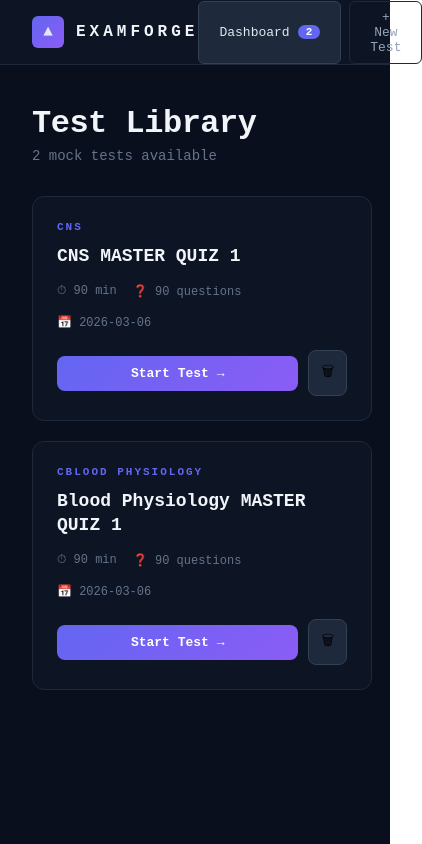
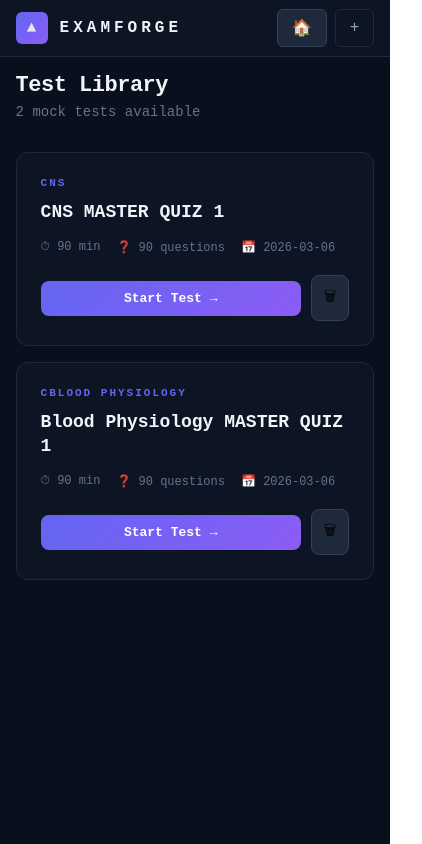
Before and after one commit to Anilroczz/Mock-Test-Application, a React (Create React App) app: page / in a window 390 px wide. Shown: the whole page, 422 px wide, since content can reach past the window. Built offline with nearby package versions, Linux system fonts and the light colour scheme.

Commit message:
made responsive for mobile and desktop screens

```diff
--- a/src/App.js
+++ b/src/App.js
@@ -2,6 +2,17 @@ import { useState, useEffect, useCallback } from "react";
 import CNSQuiz1 from "./quiz/CNSQuiz1";
 import BloodQuiz1 from "./quiz/BloodQuiz1";
 import './App.css';
+
+// ─── Responsive Hook ─────────────────────────────────────────────────────────
+function useIsMobile() {
+  const [isMobile, setIsMobile] = useState(() => window.innerWidth < 640);
+  useEffect(() => {
+    const handler = () => setIsMobile(window.innerWidth < 640);
+    window.addEventListener("resize", handler);
+    return () => window.removeEventListener("resize", handler);
+  }, []);
+  return isMobile;
+}
 
 // ─── Sample Data ────────────────────────────────────────────────────────────
 const SAMPLE_TESTS = [
@@ -43,6 +54,7 @@ const JSON_TEMPLATE = `{
 
 // ─── Navigation ──────────────────────────────────────────────────────────────
 function Nav({ page, setPage, testsCount }) {
+  const isMobile = useIsMobile();
   return (
     <nav style={styles.nav}>
       <div style={styles.navBrand} onClick={() => setPage("dashboard")}>
@@ -51,17 +63,17 @@ function Nav({ page, setPage, testsCount }) {
       </div>
       <div style={styles.navLinks}>
         <button
-          style={{ ...styles.navBtn, ...(page === "dashboard" ? styles.navBtnActive : {}) }}
+          style={{ ...styles.navBtn, ...(page === "dashboard" ? styles.navBtnActive : {}), ...(isMobile ? styles.navBtnMobile : {}) }}
           onClick={() => setPage("dashboard")}
         >
-          Dashboard
-          <span style={styles.navBadge}>{testsCount}</span>
+          {isMobile ? "🏠" : "Dashboard"}
+          {!isMobile && <span style={styles.navBadge}>{testsCount}</span>}
         </button>
         <button
-          style={{ ...styles.navBtn, ...(page === "create" ? styles.navBtnActive : {}) }}
+          style={{ ...styles.navBtn, ...(page === "create" ? styles.navBtnActive : {}), ...(isMobile ? styles.navBtnMobile : {}) }}
           onClick={() => setPage("create")}
         >
-          + New Test
+          {isMobile ? "+" : "+ New Test"}
         </button>
       </div>
     </nav>
@@ -128,6 +140,8 @@ function CreateTest({ onCreate }) {
   const [json, setJson] = useState(JSON_TEMPLATE);
   const [error, setError] = useState("");
   const [success, setSuccess] = useState(false);
+  const [showSchema, setShowSchema] = useState(false);
+  const isMobile = useIsMobile();
 
   function handleSubmit() {
     setError("");
@@ -164,28 +178,47 @@ function CreateTest({ onCreate }) {
 
   return (
     <div style={styles.page}>
-      <h1 style={styles.dashTitle}>Create New Test</h1>
+      <h1 style={{ ...styles.dashTitle, ...(isMobile ? { fontSize: "22px" } : {}) }}>Create New Test</h1>
       <p style={styles.dashSub}>Paste your test JSON below — follow the template structure</p>
 
-      <div style={styles.createLayout}>
+      <div style={{ ...styles.createLayout, ...(isMobile ? styles.createLayoutMobile : {}) }}>
         <div style={styles.editorPanel}>
           <div style={styles.editorHeader}>
             <span style={styles.editorLabel}>JSON Input</span>
-            <button style={styles.resetBtn} onClick={() => setJson(JSON_TEMPLATE)}>Reset Template</button>
+            <div style={{ display: "flex", gap: "8px" }}>
+              {isMobile && (
+                <button style={styles.resetBtn} onClick={() => setShowSchema(s => !s)}>
+                  {showSchema ? "Hide Schema" : "View Schema"}
+                </button>
+              )}
+              <button style={styles.resetBtn} onClick={() => setJson(JSON_TEMPLATE)}>Reset</button>
             </div>
+          </div>
+          {isMobile && showSchema && (
+            <SchemaReference />
+          )}
           <textarea
-            style={styles.textarea}
+            style={{ ...styles.textarea, ...(isMobile ? { minHeight: "320px", fontSize: "12px", padding: "14px" } : {}) }}
             value={json}
             onChange={e => setJson(e.target.value)}
             spellCheck={false}
           />
           {error && <div style={styles.errorBox}>⚠ {error}</div>}
           {success && <div style={styles.successBox}>✓ Test created successfully!</div>}
-          <button style={styles.createBtn} onClick={handleSubmit}>
+          <button style={{ ...styles.createBtn, ...(isMobile ? { width: "100%" } : {}) }} onClick={handleSubmit}>
             Create Test ↗
           </button>
         </div>
 
+        {!isMobile && <SchemaReference />}
+      </div>
+    </div>
+  );
+}
+
+// ─── Schema Reference (shared) ───────────────────────────────────────────────
+function SchemaReference() {
+  return (
     <div style={styles.schemaPanel}>
       <h3 style={styles.schemaTitle}>Schema Reference</h3>
       {[
@@ -209,8 +242,6 @@ function CreateTest({ onCreate }) {
         </div>
       ))}
     </div>
-      </div>
-    </div>
   );
 }
 
@@ -221,6 +252,8 @@ function TestInterface({ test, onFinish, onBack }) {
   const [timeLeft, setTimeLeft] = useState(test.duration);
   const [submitted, setSubmitted] = useState(false);
   const [flagged, setFlagged] = useState(new Set());
+  const [showQNav, setShowQNav] = useState(false);
+  const isMobile = useIsMobile();
 
   const handleSubmit = useCallback(() => setSubmitted(true), []);
 
@@ -253,16 +286,25 @@ function TestInterface({ test, onFinish, onBack }) {
   return (
     <div style={styles.testWrap}>
       {/* Timer Bar */}
-      <div style={styles.timerBar}>
+      <div style={{ ...styles.timerBar, ...(isMobile ? styles.timerBarMobile : {}) }}>
         <div style={styles.timerLeft}>
-          <span style={styles.testTitleSmall}>{test.title}</span>
+          <span style={{ ...styles.testTitleSmall, ...(isMobile ? { display: "none" } : {}) }}>{test.title}</span>
+          {isMobile && (
+            <button style={styles.qNavToggleBtn} onClick={() => setShowQNav(s => !s)}>
+              ☰ {answered}/{totalQ}
+            </button>
+          )}
         </div>
-        <div style={{ ...styles.timerDisplay, ...(timerDanger ? styles.timerDanger : {}) }}>
+        <div style={{ ...styles.timerDisplay, ...(timerDanger ? styles.timerDanger : {}), ...(isMobile ? styles.timerDisplayMobile : {}) }}>
           <span style={styles.timerIcon}>⏱</span>
-          <span style={styles.timerText}>{formatTime(timeLeft)}</span>
+          <span style={{ ...styles.timerText, ...(isMobile ? { fontSize: "16px" } : {}) }}>{formatTime(timeLeft)}</span>
         </div>
         <div style={styles.timerRight}>
+          {isMobile ? (
+            <button style={styles.submitTopBtn} onClick={handleSubmit}>Submit</button>
+          ) : (
             <span style={styles.timerProgress}>{answered}/{totalQ} answered</span>
+          )}
         </div>
       </div>
 
@@ -275,13 +317,50 @@ function TestInterface({ test, onFinish, onBack }) {
         }} />
       </div>
 
-      <div style={styles.testBody}>
-        {/* Question Nav Sidebar */}
+      {/* Mobile: Q Nav Drawer */}
+      {isMobile && showQNav && (
+        <div style={styles.mobileQNav}>
+          <div style={styles.mobileQNavHeader}>
+            <span style={styles.sidebarLabel}>Questions</span>
+            <button style={styles.closeDrawerBtn} onClick={() => setShowQNav(false)}>✕</button>
+          </div>
+          <div style={styles.qGrid}>
+            {test.questions.map((_, i) => {
+              const isAnswered = answers[i] !== undefined && answers[i] !== null;
+              const isCurrent = i === current;
+              const isFlagged = flagged.has(i);
+              return (
+                <button
+                  key={i}
+                  style={{
+                    ...styles.qDot,
+                    ...(isCurrent ? styles.qDotCurrent : {}),
+                    ...(isAnswered && !isCurrent ? styles.qDotAnswered : {}),
+                    ...(isFlagged ? styles.qDotFlagged : {})
+                  }}
+                  onClick={() => { setCurrent(i); setShowQNav(false); }}
+                >
+                  {i + 1}
+                </button>
+              );
+            })}
+          </div>
+          <div style={styles.sidebarLegend}>
+            <span style={styles.legendItem}><span style={{ ...styles.legendDot, background: "#6366f1" }} /> Current</span>
+            <span style={styles.legendItem}><span style={{ ...styles.legendDot, background: "#4ade80" }} /> Answered</span>
+            <span style={styles.legendItem}><span style={{ ...styles.legendDot, background: "#facc15" }} /> Flagged</span>
+          </div>
+        </div>
+      )}
+
+      <div style={{ ...styles.testBody, ...(isMobile ? { flexDirection: "column" } : {}) }}>
+        {/* Desktop Sidebar */}
+        {!isMobile && (
           <div style={styles.sidebar}>
             <p style={styles.sidebarLabel}>Questions</p>
             <div style={styles.qGrid}>
               {test.questions.map((_, i) => {
-              const isAnswered = answers[i] !== undefined;
+                const isAnswered = answers[i] !== undefined && answers[i] !== null;
                 const isCurrent = i === current;
                 const isFlagged = flagged.has(i);
                 return (
@@ -309,9 +388,10 @@ function TestInterface({ test, onFinish, onBack }) {
               Submit Test
             </button>
           </div>
+        )}
 
         {/* Question Area */}
-        <div style={styles.questionArea}>
+        <div style={{ ...styles.questionArea, ...(isMobile ? styles.questionAreaMobile : {}) }}>
           <div style={styles.questionMeta}>
             <span style={styles.questionNum}>Question {current + 1} of {totalQ}</span>
             <button
@@ -324,11 +404,12 @@ function TestInterface({ test, onFinish, onBack }) {
                 });
               }}
             >
-              {flagged.has(current) ? "🚩 Flagged" : "⚐ Flag"}
+              {flagged.has(current) ? "🚩" : "⚐"}
+              {!isMobile && (flagged.has(current) ? " Flagged" : " Flag")}
             </button>
           </div>
 
-          <h2 style={styles.questionText}>{q.question}</h2>
+          <h2 style={{ ...styles.questionText, ...(isMobile ? styles.questionTextMobile : {}) }}>{q.question}</h2>
 
           <div style={styles.optionsList}>
             {q.options.map((opt, oi) => {
@@ -336,31 +417,32 @@ function TestInterface({ test, onFinish, onBack }) {
               return (
                 <button
                   key={oi}
-                  style={{ ...styles.optionBtn, ...(selected ? styles.optionBtnSelected : {}) }}
-                  onClick={() =>setAnswers(prev => ({...prev, [current]: prev[current] === opt ? null : opt}))}
+                  style={{ ...styles.optionBtn, ...(selected ? styles.optionBtnSelected : {}), ...(isMobile ? styles.optionBtnMobile : {}) }}
+                  onClick={() => setAnswers(prev => ({ ...prev, [current]: prev[current] === opt ? null : opt }))}
                 >
                   <span style={{ ...styles.optionLabel, ...(selected ? styles.optionLabelSelected : {}) }}>
                     {String.fromCharCode(65 + oi)}
                   </span>
-                  <span style={styles.optionText}>{opt}</span>
+                  <span style={{ ...styles.optionText, ...(isMobile ? { fontSize: "14px" } : {}) }}>{opt}</span>
                 </button>
               );
             })}
           </div>
 
-          <div style={styles.navBtns}>
+          <div style={{ ...styles.navBtns, ...(isMobile ? styles.navBtnsMobile : {}) }}>
             <button
-              style={{ ...styles.navTestBtn, ...(current === 0 ? styles.navTestBtnDisabled : {}) }}
+              style={{ ...styles.navTestBtn, ...(current === 0 ? styles.navTestBtnDisabled : {}), ...(isMobile ? { flex: 1 } : {}) }}
               onClick={() => setCurrent(p => Math.max(0, p - 1))}
               disabled={current === 0}
             >
-              ← Previous
+              ← Prev
             </button>
 
             <button
               style={{
                 ...styles.navTestBtnPrimary,
-                ...(current === totalQ - 1 ? styles.navTestBtnDisabled : {})
+                ...(current === totalQ - 1 ? styles.navTestBtnDisabled : {}),
+                ...(isMobile ? { flex: 1 } : {})
               }}
               onClick={() => setCurrent(p => Math.min(totalQ - 1, p + 1))}
               disabled={current === totalQ - 1}
@@ -368,6 +450,13 @@ function TestInterface({ test, onFinish, onBack }) {
               Next →
             </button>
           </div>
+
+          {/* Mobile Submit */}
+          {/* {isMobile && (
+            <button style={{ ...styles.submitSideBtn, marginTop: "12px", width: "100%" }} onClick={handleSubmit}>
+              Submit Test
+            </button>
+          )} */}
         </div>
       </div>
     </div>
@@ -377,6 +466,7 @@ function TestInterface({ test, onFinish, onBack }) {
 // ─── Results ──────────────────────────────────────────────────────────────────
 function Results({ test, answers, timeTaken, onBack }) {
   const [expandedIdx, setExpandedIdx] = useState(null);
+  const isMobile = useIsMobile();
 
   let correctquetions = 0;
   let wrongquestions = 0;
@@ -409,10 +499,10 @@ function Results({ test, answers, timeTaken, onBack }) {
   const passed = pct >= 60;
 
   return (
-    <div style={styles.resultsWrap}>
-      <div style={styles.resultsSummary}>
+    <div style={{ ...styles.resultsWrap, ...(isMobile ? styles.resultsWrapMobile : {}) }}>
+      <div style={{ ...styles.resultsSummary, ...(isMobile ? styles.resultsSummaryMobile : {}) }}>
         <div style={styles.scoreCircleWrap}>
-          <svg width="140" height="140" viewBox="0 0 140 140">
+          <svg width={isMobile ? "100" : "140"} height={isMobile ? "100" : "140"} viewBox="0 0 140 140">
             <circle cx="70" cy="70" r="58" fill="none" stroke="#1e293b" strokeWidth="10" />
             <circle
               cx="70" cy="70" r="58"
@@ -427,22 +517,20 @@ function Results({ test, answers, timeTaken, onBack }) {
             />
           </svg>
           <div style={styles.scoreInner}>
-            <span style={{ ...styles.scoreNum, color: passed ? "#4ade80" : "#f87171" }}>{score}/{total}</span>
-          {/**  <span style={styles.scoreLabel}>{score}/{total}</span> */}
+            <span style={{ ...styles.scoreNum, color: passed ? "#4ade80" : "#f87171", ...(isMobile ? { fontSize: "20px" } : {}) }}>{score}/{total}</span>
           </div>
         </div>
 
         <div style={styles.summaryInfo}>
-          <h1 style={styles.resultsTitle}>{passed ? "Well done! 🎉" : "Keep practicing 💪"}</h1>
+          <h1 style={{ ...styles.resultsTitle, ...(isMobile ? { fontSize: "20px" } : {}) }}>{passed ? "Well done! 🎉" : "Keep practicing 💪"}</h1>
           <p style={styles.resultsSub}>{test.title}</p>
-          <div style={styles.summaryStats}>
-            <StatBox label="Correct" value={correctquetions} color="#4ade80" />
-            <StatBox label="Incorrect" value={wrongquestions} color="#f87171" />
-            <StatBox label="Unanswered" value={unansweredquestions} color="#c9d0ccff" />
-            <StatBox label="Time Taken" value={formatTime(timeTaken)} color="#6366f1" />
-            {/** <StatBox label="Score" value={`${pct}%`} color={passed ? "#4ade80" : "#f87171"} /> */}
+          <div style={{ ...styles.summaryStats, ...(isMobile ? styles.summaryStatsMobile : {}) }}>
+            <StatBox label="Correct" value={correctquetions} color="#4ade80" isMobile={isMobile} />
+            <StatBox label="Incorrect" value={wrongquestions} color="#f87171" isMobile={isMobile} />
+            <StatBox label="Unanswered" value={unansweredquestions} color="#c9d0ccff" isMobile={isMobile} />
+            <StatBox label="Time Taken" value={formatTime(timeTaken)} color="#6366f1" isMobile={isMobile} />
           </div>
-          <button style={styles.backBtn} onClick={onBack}>← Back to Dashboard</button>
+          <button style={{ ...styles.backBtn, ...(isMobile ? { width: "100%" } : {}) }} onClick={onBack}>← Back to Dashboard</button>
         </div>
       </div>
 
@@ -460,7 +548,7 @@ function Results({ test, answers, timeTaken, onBack }) {
                     {correct ? "✓" : "✗"}
                   </span>
                   <span style={styles.reviewQNum}>Q{i + 1}</span>
-                  <span style={styles.reviewQText}>{q.question}</span>
+                  <span style={{ ...styles.reviewQText, ...(isMobile ? { fontSize: "13px" } : {}) }}>{q.question}</span>
                 </div>
                 <span style={styles.reviewExpand}>{expanded ? "▲" : "▼"}</span>
               </div>
@@ -474,13 +562,14 @@ function Results({ test, answers, timeTaken, onBack }) {
                       return (
                         <div key={oi} style={{
                           ...styles.reviewOpt,
+                          ...(isMobile ? styles.reviewOptMobile : {}),
                           background: isCorrect ? "#4ade8018" : isUser && !correct ? "#f8717118" : "transparent",
                           borderColor: isCorrect ? "#4ade80" : isUser && !correct ? "#f87171" : "#334155"
                         }}>
                           <span style={styles.reviewOptLabel}>{String.fromCharCode(65 + oi)}</span>
-                          <span>{opt}</span>
-                          {isCorrect && <span style={styles.correctTag}>✓ Correct</span>}
-                          {isUser && !correct && <span style={styles.wrongTag}>✗ Your answer</span>}
+                          <span style={{ flex: 1 }}>{opt}</span>
+                          {isCorrect && <span style={{ ...styles.correctTag, flexShrink: 0 }}>✓</span>}
+                          {isUser && !correct && <span style={{ ...styles.wrongTag, flexShrink: 0 }}>✗</span>}
                         </div>
                       );
                     })}
@@ -501,11 +590,11 @@ function Results({ test, answers, timeTaken, onBack }) {
   );
 }
 
-function StatBox({ label, value, color }) {
+function StatBox({ label, value, color, isMobile }) {
   return (
-    <div style={styles.statBox}>
-      <span style={{ ...styles.statValue, color }}>{value}</span>
-      <span style={styles.statLabel}>{label}</span>
+    <div style={{ ...styles.statBox, ...(isMobile ? styles.statBoxMobile : {}) }}>
+      <span style={{ ...styles.statValue, color, ...(isMobile ? { fontSize: "16px" } : {}) }}>{value}</span>
+      <span style={{ ...styles.statLabel, ...(isMobile ? { fontSize: "10px" } : {}) }}>{label}</span>
     </div>
   );
 }
@@ -572,7 +661,7 @@ const styles = {
   // NAV
   nav: {
     display: "flex", alignItems: "center", justifyContent: "space-between",
-    padding: "0 32px", height: "64px",
+    padding: "0 clamp(12px, 4vw, 32px)", height: "56px",
     background: "#0d1424", borderBottom: "1px solid #1e293b",
     position: "sticky", top: 0, zIndex: 100
   },
@@ -596,13 +685,13 @@ const styles = {
     padding: "1px 8px", fontSize: "11px", fontWeight: "bold"
   },
   // MAIN
-  main: { maxWidth: "1200px", margin: "0 auto", padding: "40px 32px" },
+  main: { maxWidth: "1200px", margin: "0 auto", padding: "clamp(16px, 4vw, 40px) clamp(12px, 4vw, 32px)" },
   page: {},
   // DASHBOARD
   dashHeader: { marginBottom: "32px" },
-  dashTitle: { fontSize: "32px", fontWeight: "700", color: "#f1f5f9", margin: 0, letterSpacing: "-0.5px" },
+  dashTitle: { fontSize: "clamp(22px, 5vw, 32px)", fontWeight: "700", color: "#f1f5f9", margin: 0, letterSpacing: "-0.5px" },
   dashSub: { color: "#64748b", marginTop: "6px", fontSize: "14px" },
-  cardGrid: { display: "grid", gridTemplateColumns: "repeat(auto-fill, minmax(340px, 1fr))", gap: "20px" },
+  cardGrid: { display: "grid", gridTemplateColumns: "repeat(auto-fill, minmax(min(100%, 340px), 1fr))", gap: "16px" },
   card: {
     background: "#0d1424", border: "1px solid #1e293b", borderRadius: "12px",
     padding: "24px", transition: "all 0.2s", cursor: "default"
@@ -813,5 +902,39 @@ const styles = {
     borderRadius: "8px", padding: "16px"
   },
   explanationLabel: { fontSize: "12px", fontWeight: "700", color: "#6366f1", letterSpacing: "1px", display: "block", marginBottom: "8px" },
-  explanationText: { fontSize: "13px", color: "#94a3b8", lineHeight: 1.7, margin: 0 }
+  explanationText: { fontSize: "13px", color: "#94a3b8", lineHeight: 1.7, margin: 0 },
+
+  // ─── MOBILE / RESPONSIVE ────────────────────────────────────────────────────
+  navBtnMobile: { padding: "8px 14px", fontSize: "16px" },
+  createLayoutMobile: { gridTemplateColumns: "1fr" },
+  timerBarMobile: { padding: "10px 16px" },
+  timerDisplayMobile: { padding: "6px 14px" },
+  questionAreaMobile: { padding: "20px 16px 160px 16px", maxWidth: "100%" },
+  questionTextMobile: { fontSize: "17px", marginBottom: "20px" },
+  optionBtnMobile: { padding: "14px 14px", gap: "12px" },
+  navBtnsMobile: { position: "fixed", bottom: 0, left: 0, right: 0, padding: "12px 16px", background: "#0a0f1e", borderTop: "1px solid #1e293b", zIndex: 50 },
+  qNavToggleBtn: {
+    padding: "6px 12px", background: "#1e293b", border: "1px solid #334155",
+    color: "#94a3b8", borderRadius: "6px", cursor: "pointer", fontSize: "13px",
+    fontFamily: "inherit"
+  },
+  submitTopBtn: {
+    padding: "6px 14px", background: "linear-gradient(135deg, #6366f1, #8b5cf6)",
+    color: "white", border: "none", borderRadius: "6px", cursor: "pointer",
+    fontFamily: "inherit", fontWeight: "700", fontSize: "12px"
+  },
+  mobileQNav: {
+    background: "#0d1424", borderBottom: "1px solid #334155",
+    padding: "16px", display: "flex", flexDirection: "column", gap: "12px"
+  },
+  mobileQNavHeader: { display: "flex", justifyContent: "space-between", alignItems: "center" },
+  closeDrawerBtn: {
+    background: "transparent", border: "none", color: "#94a3b8",
+    fontSize: "16px", cursor: "pointer", padding: "4px 8px"
+  },
+  resultsWrapMobile: { padding: "16px" },
+  resultsSummaryMobile: { flexDirection: "column", gap: "20px", padding: "24px", alignItems: "center", textAlign: "center" },
+  summaryStatsMobile: { gridTemplateColumns: "repeat(2, 1fr)", gap: "10px" },
+  statBoxMobile: { padding: "12px" },
+  reviewOptMobile: { flexWrap: "wrap", gap: "8px" },
 };
```
Lines whose indentation alone changed are shown as unchanged.
